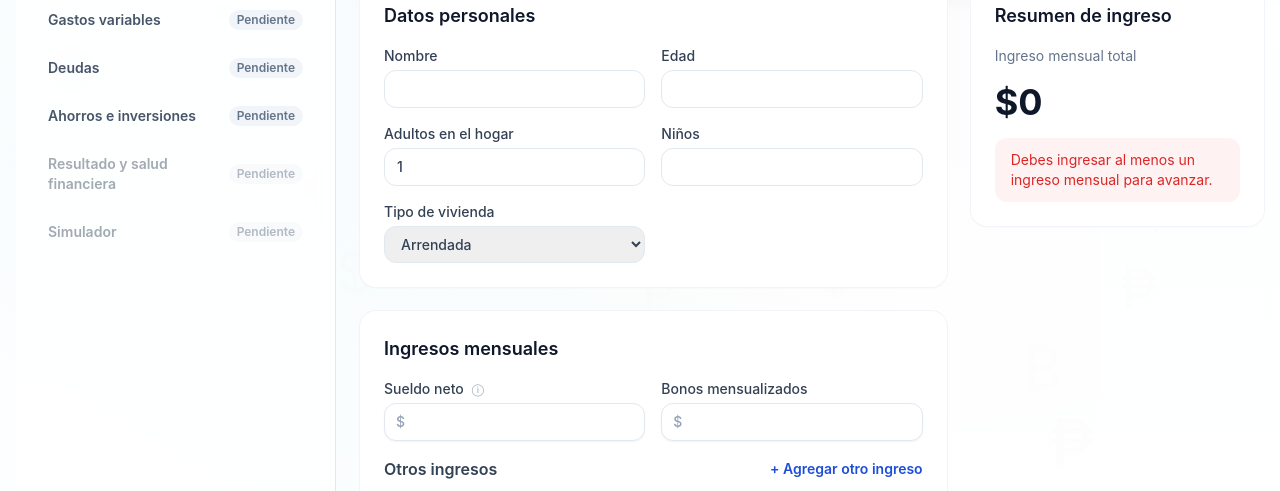
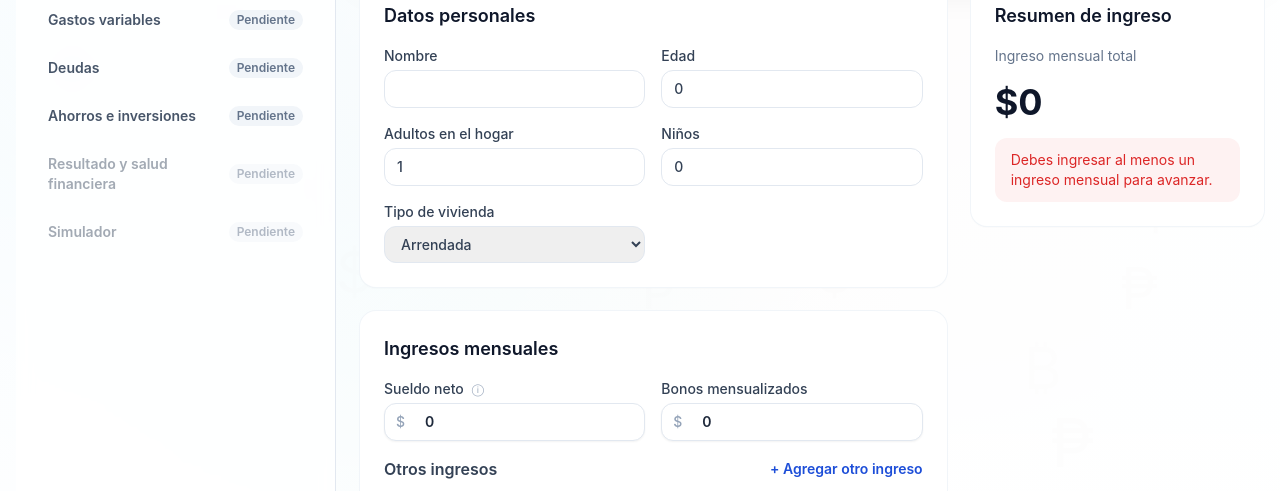
Before and after one commit to rodolfogeis9/financial_coach, a React (Vite) app: page / in a window 1280 px wide. Both pictures are taken after a click on the button "Comenzar diagnóstico". Shown: the part 299-790 px from the top of the page. Built offline with nearby package versions, Linux system fonts and the light colour scheme.

Commit message:
Allow zero amounts and format numeric inputs

```diff
--- a/src/components/common/NumericInput.tsx
+++ b/src/components/common/NumericInput.tsx
@@ -21,21 +21,19 @@ export const NumericInput = ({
   onValueChange,
   ...props
 }: NumericInputProps) => {
-  const [displayValue, setDisplayValue] = useState(() => (value ? formatNumber(value) : ''));
+  const getFormattedValue = (val?: number | null) => {
+    if (val === undefined || val === null || Number.isNaN(val)) {
+      return '';
+    }
+    return formatNumber(val);
+  };
+
+  const [displayValue, setDisplayValue] = useState(() => getFormattedValue(value));
 
   useEffect(() => {
-    if ((value === 0 || value === undefined || value === null) && displayValue === '') {
-      return;
-    }
-    if (value === undefined || value === null) {
-      setDisplayValue('');
-      return;
-    }
-    const formatted = formatNumber(value);
-    if (formatted !== displayValue) {
-      setDisplayValue(formatted);
-    }
-  }, [value, displayValue]);
+    const formatted = getFormattedValue(value);
+    setDisplayValue((current) => (current !== formatted ? formatted : current));
+  }, [value]);
 
   const handleChange = (event: React.ChangeEvent<HTMLInputElement>) => {
     const rawValue = event.target.value;
@@ -67,7 +65,7 @@ export const NumericInput = ({
         <input
           type="text"
           inputMode="numeric"
-          pattern="[0-9]*"
+          pattern="[0-9\.]*"
           value={displayValue}
           onChange={handleChange}
           className={clsx(
--- a/src/sections/IncomeSection.tsx
+++ b/src/sections/IncomeSection.tsx
@@ -70,7 +70,7 @@ export const IncomeSection = () => {
                 type="number"
                 min={0}
                 className="mt-1 w-full rounded-xl border border-slate-200 px-3 py-2"
-                value={usuario.edad || ''}
+                value={usuario.edad}
                 onChange={(e) =>
                   setPerfil((prev) => ({ ...prev, usuario: { ...prev.usuario, edad: Number(e.target.value) || 0 } }))
                 }
@@ -82,7 +82,7 @@ export const IncomeSection = () => {
                 type="number"
                 min={0}
                 className="mt-1 w-full rounded-xl border border-slate-200 px-3 py-2"
-                value={usuario.adultos || ''}
+                value={usuario.adultos}
                 onChange={(e) =>
                   setPerfil((prev) => ({ ...prev, usuario: { ...prev.usuario, adultos: Number(e.target.value) || 0 } }))
                 }
@@ -94,7 +94,7 @@ export const IncomeSection = () => {
                 type="number"
                 min={0}
                 className="mt-1 w-full rounded-xl border border-slate-200 px-3 py-2"
-                value={usuario.ninos || ''}
+                value={usuario.ninos}
                 onChange={(e) =>
                   setPerfil((prev) => ({ ...prev, usuario: { ...prev.usuario, ninos: Number(e.target.value) || 0 } }))
                 }
```
